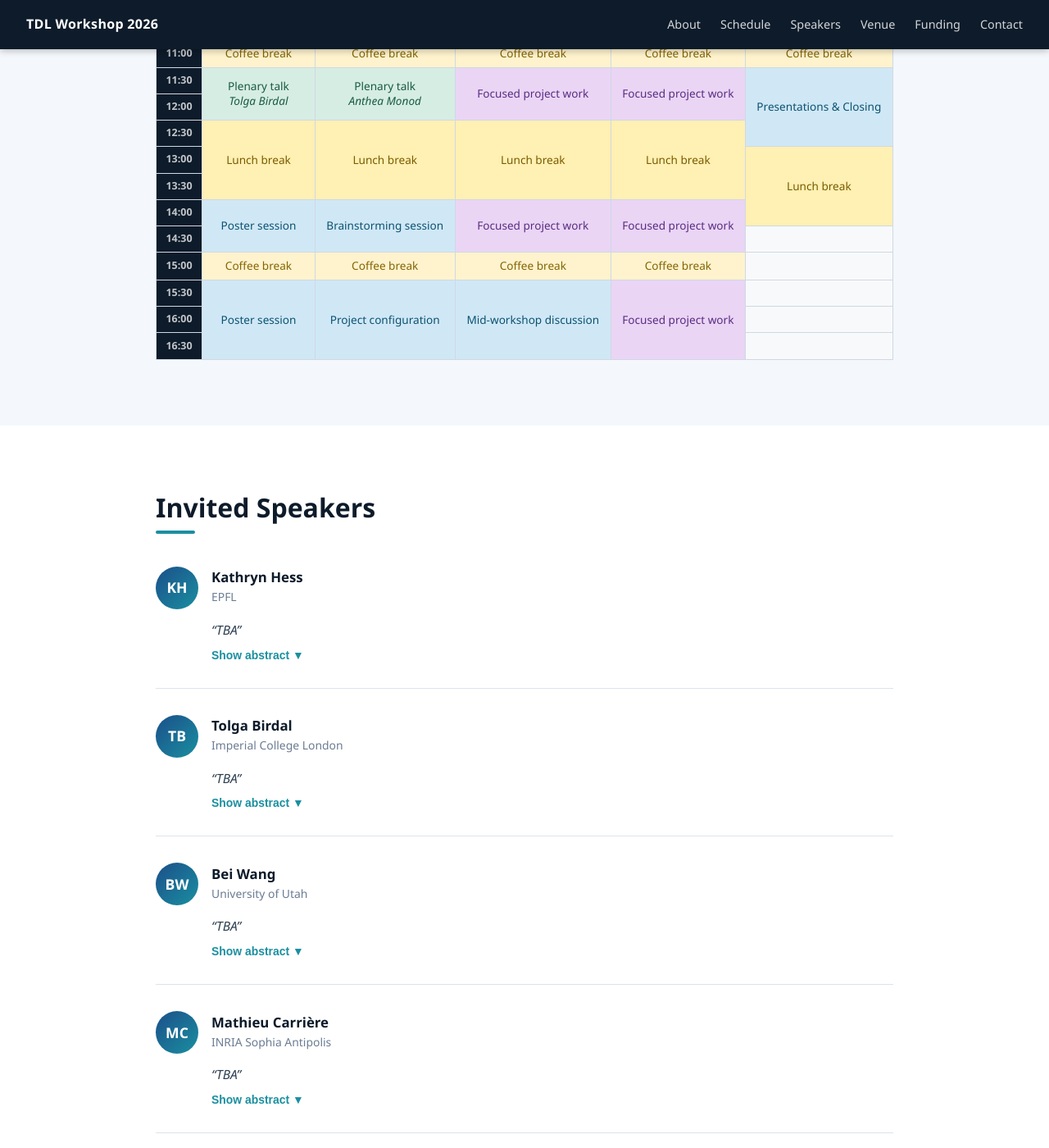
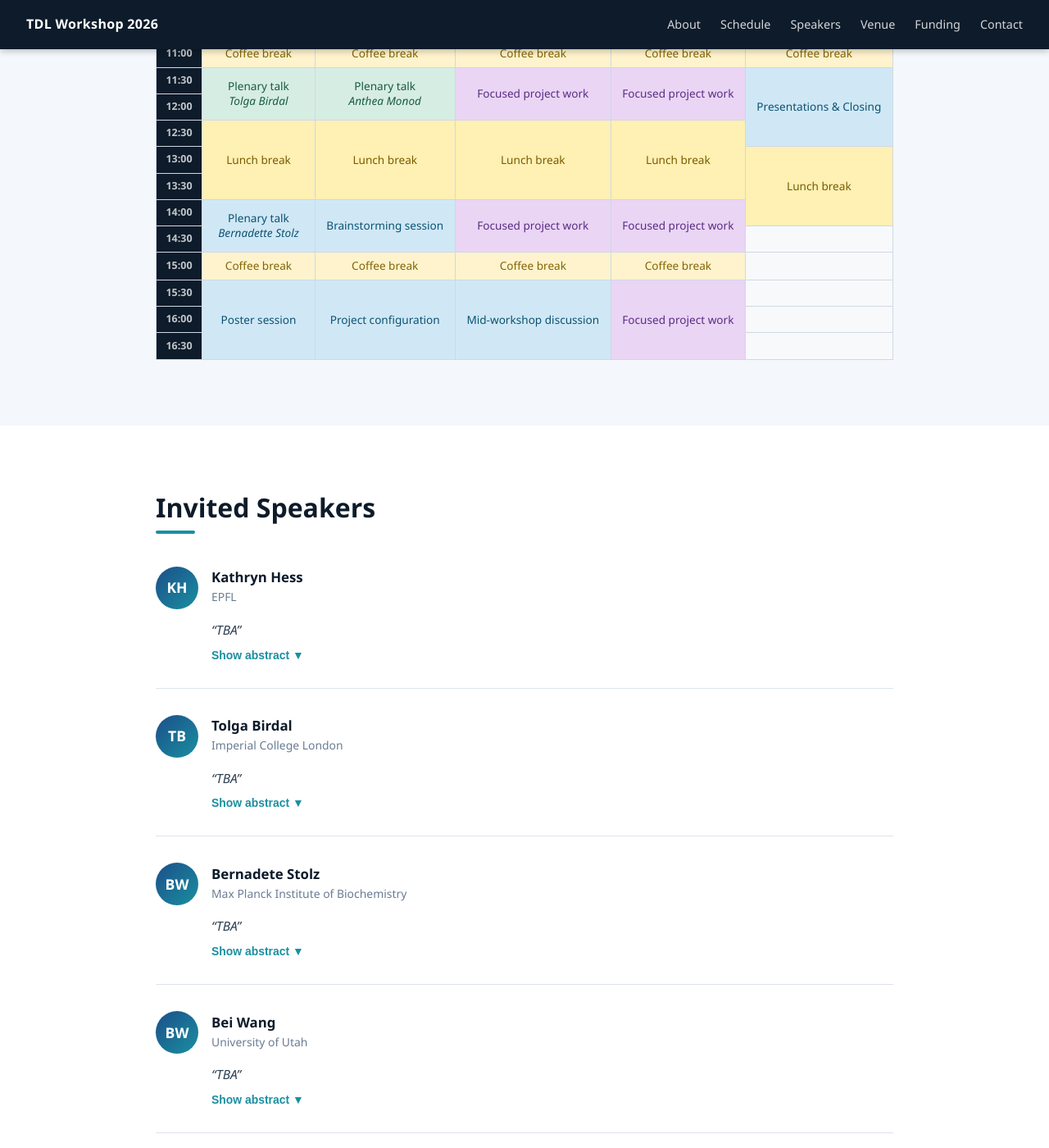
Before and after one commit to aidos-lab/tdl-workshop, a Jekyll site: the page built from index.html, in a window 1280 px wide and 1400 px high, scrolled down 2252 px. Shown: the whole window at 82% size. Built offline with Jekyll 4.4.1, drawn with Linux system fonts in a browser that asks for light colours.

Commit message:
added websites speakers

```diff
--- a/_data/speakers.yml
+++ b/_data/speakers.yml
@@ -18,6 +18,7 @@
 - name: Kathryn Hess
   affiliation: EPFL
   initials: KH
+  website: https://www.epfl.ch/labs/hessbellwald-lab/hessbellwald/
   talk_title: TBA
   abstract: |
     TBA
@@ -25,6 +26,15 @@
 - name: Tolga Birdal
   affiliation: Imperial College London
   initials: TB
+  website: https://tolgabirdal.github.io/
+  talk_title: TBA
+  abstract: |
+    TBA
+
+- name: Bernadete Stolz
+  affiliation: Max Planck Institute of Biochemistry
+  initials: BW
+  website: https://bernadettestolz.me/
   talk_title: TBA
   abstract: |
     TBA
@@ -32,6 +42,7 @@
 - name: Bei Wang
   affiliation: University of Utah
   initials: BW
+  website: https://www.sci.utah.edu/~beiwang/
   talk_title: TBA
   abstract: |
     TBA
@@ -39,6 +50,7 @@
 - name: Mathieu Carrière
   affiliation: INRIA Sophia Antipolis
   initials: MC
+  website: https://www-sop.inria.fr/members/Mathieu.Carriere/
   talk_title: TBA
   abstract: |
     TBA
@@ -46,6 +58,7 @@
 - name: Anthea Monod
   affiliation: Imperial College London
   initials: AM
+  website: https://sites.google.com/view/antheamonod/home
   talk_title: TBA
   abstract: |
     TBA
@@ -53,6 +66,7 @@
 - name: Michael Kerber
   affiliation: Graz University of Technology
   initials: MK
+  website: https://www.geometrie.tugraz.at/kerber/
   talk_title: TBA
   abstract: |
     TBA
--- a/assets/css/style.css
+++ b/assets/css/style.css
@@ -359,6 +359,8 @@
 }
 
 .speaker-info h3 { font-size: 1.05rem; color: var(--navy); margin-bottom: .1rem; }
+.speaker-info h3 a { color: var(--navy); }
+.speaker-info h3 a:hover { color: var(--teal); text-decoration: none; }
 .speaker-info .affiliation { font-size: .87rem; color: var(--muted); }
 
 .speaker-body {
--- a/index.html
+++ b/index.html
@@ -131,7 +131,7 @@
         </tr>
         <tr>
           <td class="sg-time">14:00</td>
-          <td class="ev-other" rowspan="2">Poster session</td>
+          <td class="ev-other" rowspan="2">Plenary talk<br><em>Bernadette Stolz</td>
           <td class="ev-other" rowspan="2">Brainstorming session</td>
           <td class="ev-work" rowspan="2">Focused project work</td>
           <td class="ev-work" rowspan="2">Focused project work</td>
@@ -187,7 +187,7 @@
             <div class="speaker-avatar">{{ speaker.initials }}</div>
           {% endif %}
           <div class="speaker-info">
-            <h3>{{ speaker.name }}</h3>
+            <h3>{% if speaker.website %}<a href="{{ speaker.website }}" target="_blank" rel="noopener">{{ speaker.name }}</a>{% else %}{{ speaker.name }}{% endif %}</h3>
             <div class="affiliation">{{ speaker.affiliation }}</div>
           </div>
         </div>
```
